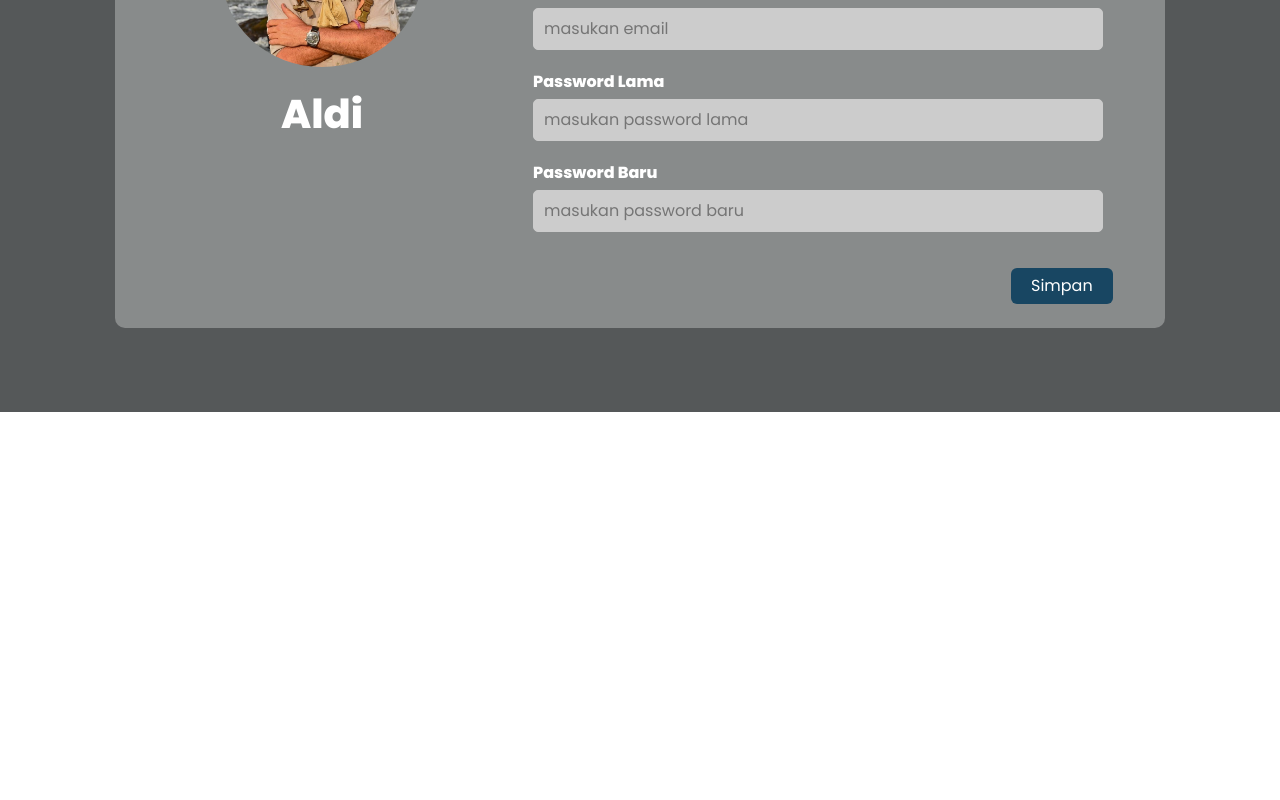
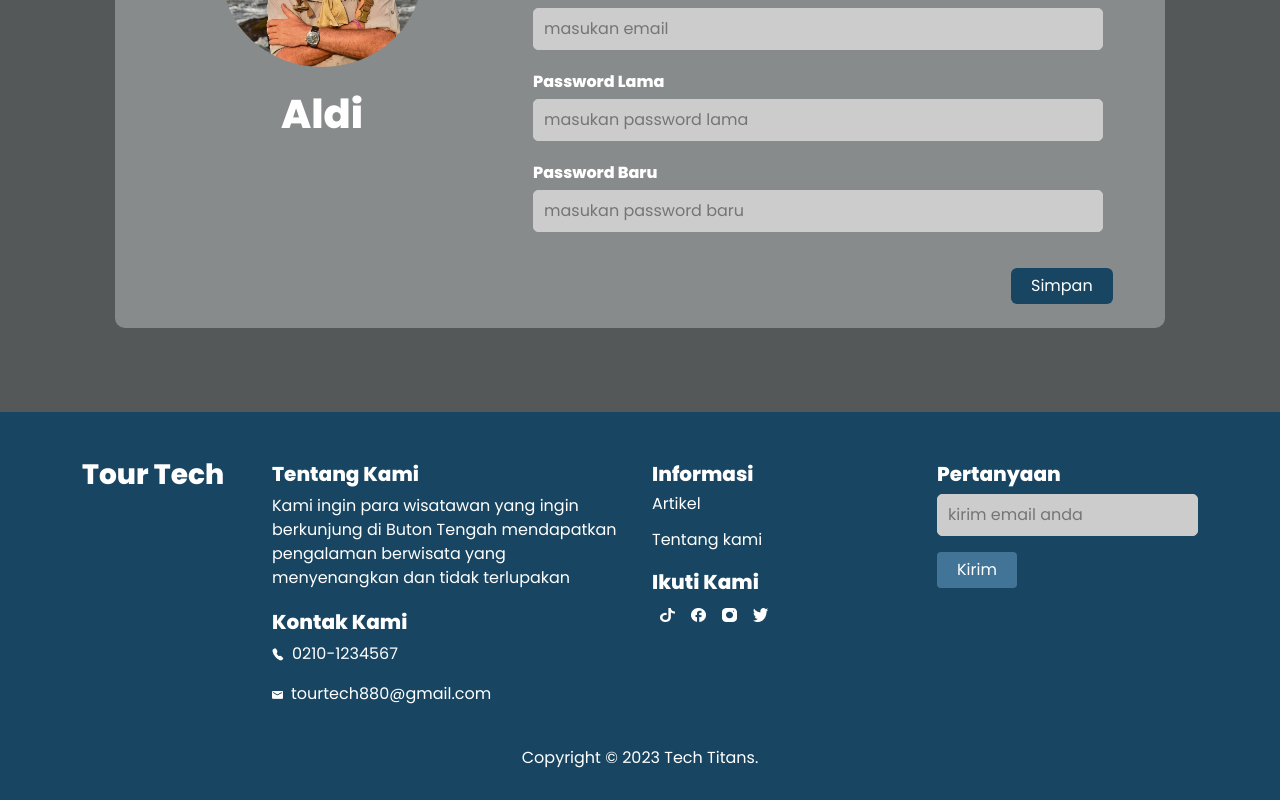
Before and after one commit to RaihanJL/IL_Macro, a React (Vite) app in the folder Tourtech_kel_7/my-react-app/: page /edit in a window 1280 px wide. Shown: the part 1218-2018 px from the top of the page. Before the commit the page ends 1630 px from the top, so only its background shows below. Built offline with nearby package versions, Linux system fonts and the light colour scheme.

Commit message:
changes editakunpages

```diff
--- a/Tourtech_kel_7/my-react-app/src/pages/Editakunpages.jsx
+++ b/Tourtech_kel_7/my-react-app/src/pages/Editakunpages.jsx
@@ -3,6 +3,7 @@ import Navbarwisata from "../Component/Fragments/Navbarwisata";
 import Bgimage from "../assets/img/pemandu/BgAkun.png";
 import image1 from "../assets/img/pemandu/aldi.jpeg";
 import image2 from "../assets/img/pemandu/scrollleft.png";
+import Footercomponent from "../Component/Fragments/Footercomponent";
 
 const Editakunpages = () => {
   return (
@@ -124,6 +125,7 @@ const Editakunpages = () => {
             </div>
           </div>
         </div>
+        <Footercomponent />
       </div>
     </>
   );
```
